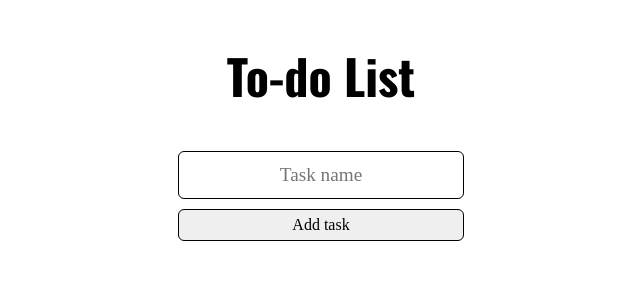
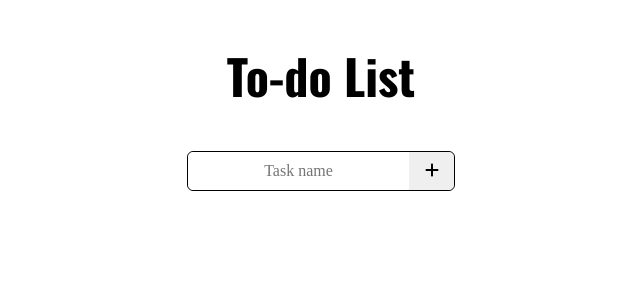
Before and after one commit to ThomasHardy98/to-do-list, a React (Vite) app: page / in a window 1280 px wide. Shown: the top 300 px of the page, without its empty margins (319-959 px from the left). Built offline with nearby package versions, Linux system fonts and the light colour scheme; a web font is replaced by a local one.

Commit message:
Updated styling to include font awesome icons

```diff
--- a/package.json
+++ b/package.json
@@ -9,6 +9,9 @@
     "preview": "vite preview"
   },
   "dependencies": {
+    "@fortawesome/fontawesome-svg-core": "^6.4.0",
+    "@fortawesome/free-solid-svg-icons": "^6.4.0",
+    "@fortawesome/react-fontawesome": "^0.2.0",
     "react": "^18.2.0",
     "react-dom": "^18.2.0",
     "uuid": "^9.0.0"
--- a/src/components/Tasks/Task.tsx
+++ b/src/components/Tasks/Task.tsx
@@ -7,6 +7,8 @@ import {
   useRef,
   useState,
 } from "react";
+import { FontAwesomeIcon } from "@fortawesome/react-fontawesome";
+import { faTrashCan, faPen, faCheck } from "@fortawesome/free-solid-svg-icons";
 
 import TasksContext from "context/TasksContext";
 
@@ -64,10 +66,10 @@ const Task = ({ id, title }: ITask) => {
           <p className={`${ctx.getStatus(id) && styles.completed}`}>{title}</p>
           <div className={styles.actionButtons}>
             <button onClick={handleEditClick} className={styles.editButton}>
-              Edit
+              <FontAwesomeIcon icon={faPen} />
             </button>
             <button onClick={handleDeleteClick} className={styles.deleteButton}>
-              Delete
+              <FontAwesomeIcon icon={faTrashCan} />
             </button>
           </div>
         </Fragment>
@@ -89,7 +91,7 @@ const Task = ({ id, title }: ITask) => {
           </form>
           <div className={styles.actionButtons}>
             <button type="submit" form="edit" className={styles.updateButton}>
-              Update
+              <FontAwesomeIcon icon={faCheck} />
             </button>
           </div>
         </Fragment>
--- a/src/components/UI/TaskForm.module.scss
+++ b/src/components/UI/TaskForm.module.scss
@@ -2,38 +2,39 @@
 @import "../../styles/fonts.scss";
 
 .form {
-  padding: $padding;
+  height: 40px;
+  margin: $padding;
   display: flex;
   align-items: center;
-  flex-direction: column;
+  flex-direction: row;
+  border: 1px solid black;
+  border-radius: 6px;
 }
 
 .input {
+  height: 100%;
   padding: 12px 20px;
-  font-size: 1.2rem;
+  border-radius: 6px 0 0 6px;
+  font-size: 1rem;
   border-width: 1px;
-  border-style: solid;
-  border-color: black;
-  border-radius: 6px;
   text-align: center;
   outline: transparent;
+  border: none;
   width: 100%;
   font-family: $secondary_font;
 }
 
 .addButton {
-  margin-top: 10px;
+  height: 100%;
   padding: 6px;
+  border-radius: 0 6px 6px 0;
   font-size: 1rem;
-  border-width: 1px;
-  border-style: solid;
-  border-color: black;
-  border-radius: 6px;
   text-align: center;
   outline: transparent;
-  width: 100%;
+  width: 20%;
   font-family: $secondary_font;
   cursor: pointer;
+  border: none;
 }
 
 .addButton:hover {
--- a/src/components/UI/TaskForm.tsx
+++ b/src/components/UI/TaskForm.tsx
@@ -1,5 +1,7 @@
 import { FormEvent, useContext, useRef, useState } from "react";
 import { v4 } from "uuid";
+import { FontAwesomeIcon } from "@fortawesome/react-fontawesome";
+import { faPlus } from "@fortawesome/free-solid-svg-icons";
 
 import TasksContext from "context/TasksContext";
 
@@ -41,9 +43,12 @@ const TaskForm = () => {
   };
 
   return (
-    <form className={styles.form} onSubmit={addTask}>
+    <form
+      className={`${styles.form} ${error && styles.error}`}
+      onSubmit={addTask}
+    >
       <input
-        className={`${styles.input} ${error && styles.error}`}
+        className={styles.input}
         type="text"
         name="task"
         value={input}
@@ -51,7 +56,9 @@ const TaskForm = () => {
         placeholder="Task name"
         ref={inputRef}
       />
-      <button className={styles.addButton}>Add task</button>
+      <button className={styles.addButton}>
+        <FontAwesomeIcon icon={faPlus} />
+      </button>
     </form>
   );
 };
```
Also changed, not shown: 1 other file (tests, documents, lock files or other folders).
